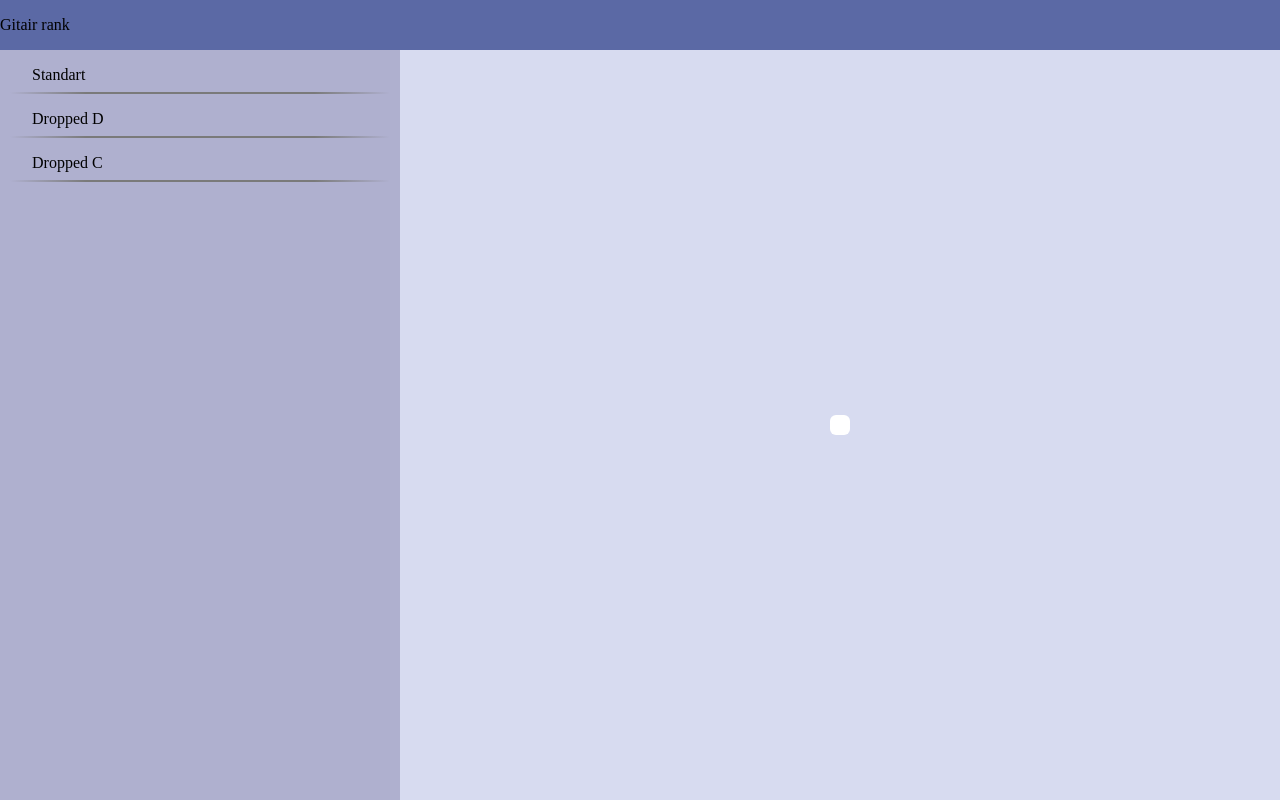
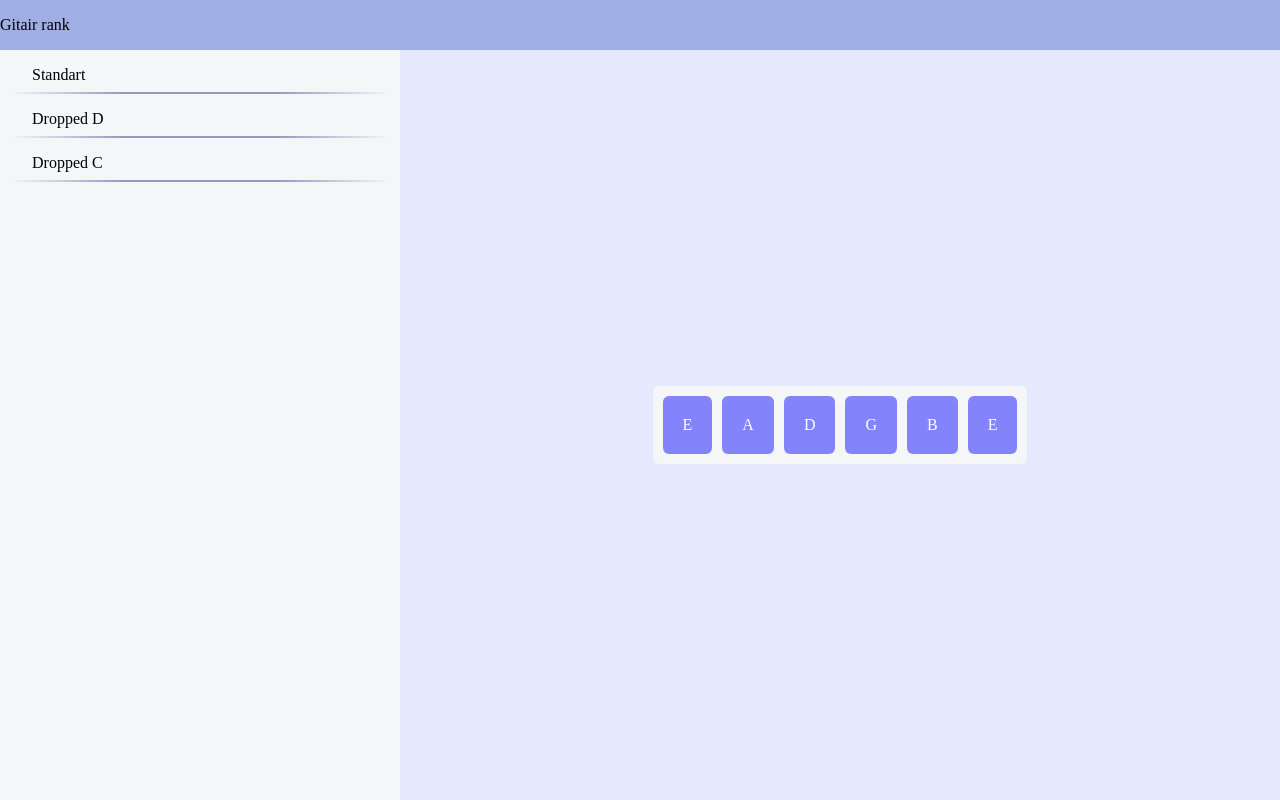
Before and after one commit to Sadnessa/guitar-tunings, a Vue app: page / in a window 1280 px wide. Built offline with nearby package versions, Linux system fonts and the light colour scheme.

Commit message:
Changed color pallet.

```diff
--- a/src/App.vue
+++ b/src/App.vue
@@ -25,7 +25,7 @@ export default {
         { name: "Dropped D", notes: ["D", "A", "D", "G", "B", "E"] },
         { name: "Dropped C", notes: ["C", "G", "C", "F", "A", "D"] },
       ],
-      activeListItem: "",
+      activeListItem: "Standart",
     };
   },
 
--- a/src/components/Content.vue
+++ b/src/components/Content.vue
@@ -23,18 +23,20 @@ export default {
   display: flex;
   justify-content: center;
   align-items: center;
-  background: #d7dbf0;
+  background: #e5e9fd;
 
   .card {
     display: flex;
-    background: white;
+    background: #f4f6f7;
     padding: 10px;
     border-radius: 6px;
 
     &__item {
       margin-right: 10px;
-      background: gray;
+      background: #8384fb;
       padding: 20px;
+      color: white;
+      border-radius: 6px;
 
       &:last-child {
         margin-right: 0px;
--- a/src/components/Header.vue
+++ b/src/components/Header.vue
@@ -14,6 +14,6 @@ export default {
 .header {
   width: 100%;
   height: 50px;
-  background: #5b69a5;
+  background: #9fafe3;
 }
 </style>
--- a/src/components/SideBar.vue
+++ b/src/components/SideBar.vue
@@ -26,6 +26,6 @@ export default {
 
 <style lang="scss" scoped>
 .sidebar {
-  background: #afb0cf;
+  background: #f4f6f7;
 }
 </style>
--- a/src/components/base/List.vue
+++ b/src/components/base/List.vue
@@ -17,14 +17,15 @@ export default {
 </script>
 
 <style lang="scss" scoped>
-$gradient-border-color: rgb(122, 122, 122);
-// $gradient-hover-color: rgba(255, 255, 255, 0.514);
+$gradient-border-color: #35368f;
+$gradient-hover-color: #8385fb52;
 
 .list {
   &__item {
     position: relative;
     padding: 16px 32px 10px 32px;
     transition: all 0.3s ease-in-out;
+    cursor: pointer;
 
     &::after {
       position: absolute;
@@ -37,20 +38,38 @@ $gradient-border-color: rgb(122, 122, 122);
       background: linear-gradient(
         90deg,
         rgba(0, 0, 0, 0) 0%,
-        $gradient-border-color 20%,
+        $gradient-border-color 30%,
         $gradient-border-color 50%,
-        $gradient-border-color 80%,
+        $gradient-border-color 70%,
         rgba(0, 0, 0, 0) 100%
       );
+      opacity: 0.5;
+    }
+
+    &::before {
+      position: absolute;
+      bottom: 0;
+      left: 0px;
+      width: 100%;
+      height: 100%;
+      content: "";
+      background: linear-gradient(
+        90deg,
+        rgba(0, 0, 0, 0) 0%,
+        $gradient-hover-color 20%,
+        $gradient-hover-color 50%,
+        $gradient-hover-color 80%,
+        rgba(0, 0, 0, 0) 100%
+      );
+      opacity: 0;
+      transition: all 0.3s ease-in-out;
     }
 
     &:hover {
-      // background: linear-gradient(180deg, rgba(0,0,0,0) 0%, $gradient-hover-color 20%,  $gradient-hover-color 70%, rgba(0,0,0,0) 100%);
-      background: rgba(255, 255, 255, 0.438);
+      &::before {
+        opacity: 1;
+      }
 
-      &::after {
-        height: 0px;
-      }
     }
   }
 }
```
